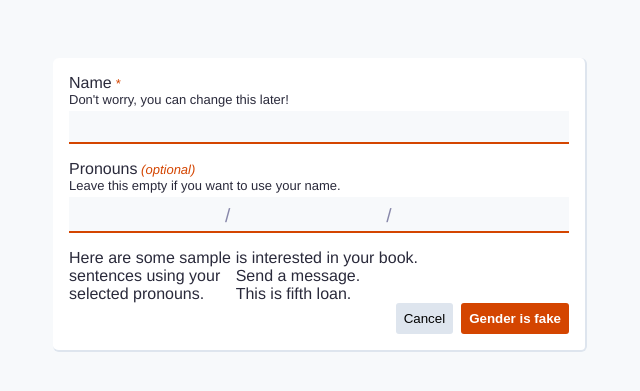
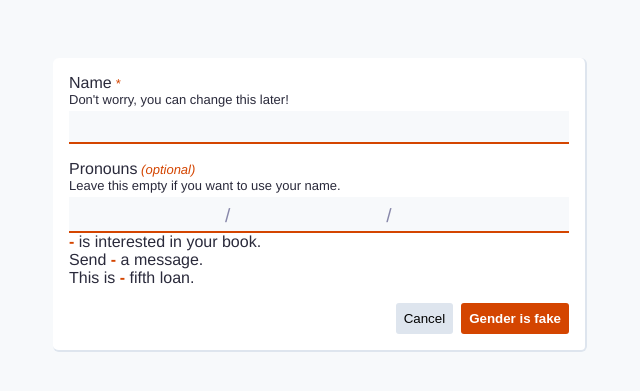
Before and after one commit to redactedjeans/pronouns, a Vue app: page / in a window 1280 px wide. Shown: the part 115-506 px from the top of the page, without its empty margins (320-960 px from the left). Built offline with nearby package versions, Linux system fonts and the light colour scheme.

Commit message:
live update of example based on inputs

```diff
--- a/src/components/PronounForm.vue
+++ b/src/components/PronounForm.vue
@@ -3,23 +3,9 @@
     <div class="form-grp required">
       <label class="form-grp-label" for="name">Name</label>
       <div class="form-grp-descr">Don't worry, you can change this later!</div>
-      <input type="text" name="name" id="name" class="input" required>
+      <input v-model="nameRaw" type="text" name="name" id="name" class="input" required>
     </div>
-    <div class="form-grp optional">
-      <label class="form-grp-label" for="pronouns">Pronouns</label>
-      <div class="form-grp-descr">Leave this empty if you want to use your name.</div>
-      <pronouns></pronouns>
-    </div>
-    <div style="display:flex;">
-      <div style="flex:1">
-        Here are some sample sentences using your selected pronouns.
-      </div>
-      <div style="flex:2">
-        <div><span class="sub"></span> is interested in your book.</div>
-        <div>Send <span class="obj"></span> a message.</div>
-        <div>This is <span class="pos"></span> fifth loan.</div>
-      </div>
-    </div>
+    <pronouns :name="name"></pronouns>
     <div class="form-grp form-btns">
       <button class="btn btn-reset" type="reset">Cancel</button>
       <button class="btn btn-submit" type="submit">Gender is fake</button>
@@ -34,11 +20,21 @@ export default {
   name: 'PronounForm',
   components: {
     Pronouns
+  },
+  data () {
+    return {
+      nameRaw: ''
+    }
+  },
+  computed: {
+    name: function() {
+      return this.nameRaw.trim()
+    }
   }
 }
 </script>
 
-<style lang="stylus" scoped>
+<style lang="stylus">
 @import '../assets/stylus/vars'
 
 // form wrapper
@@ -79,10 +75,6 @@ export default {
     flex-direction row
     justify-content end
 
-.ex .ex-pro
-  font-weight bold
-  color primary
-
 // button input
 .btn
   cursor pointer
--- a/src/components/Pronouns.vue
+++ b/src/components/Pronouns.vue
@@ -1,14 +1,60 @@
 <template>
-  <div class="input">
-    <span class="pronoun"><input type="text" class=""></span>
-    <span class="pronoun"><input type="text" class=""></span>
-    <span class="pronoun"><input type="text" class=""></span>
+  <div class="form-grp optional">
+    <label class="form-grp-label" for="pronouns">Pronouns</label>
+    <div class="form-grp-descr">Leave this empty if you want to use your name.</div>
+    <div class="input">
+      <span class="pronoun"><input v-model="subRaw" type="text" class=""></span>
+      <span class="pronoun"><input v-model="objRaw" type="text" class=""></span>
+      <span class="pronoun"><input v-model="posRaw" type="text" class=""></span>
+    </div>
+
+    <div class="ex">
+      <div><span class="ex-prn sub">{{ sub }}</span> {{sub.toLowerCase()=='they'?'are':'is'}} interested in your book.</div>
+      <div>Send <span class="ex-prn obj">{{ obj }}</span> a message.</div>
+      <div>This is <span class="ex-prn pos">{{ pos }}</span> fifth loan.</div>
+    </div>
   </div>
 </template>
 
 <script>
 export default {
-    name: 'Pronouns'
+  name: 'Pronouns',
+  props: [
+    'name'
+  ],
+  data () {
+    return {
+      subRaw: '',
+      objRaw: '',
+      posRaw: ''
+    }
+  },
+  computed: {
+    sub: function() {
+      let prn = this.subRaw.trim()
+      if (!prn) {
+        return this.name ? this.name : '-'
+      } else {
+        return prn.charAt(0).toUpperCase() + prn.slice(1)
+      }
+    },
+    obj: function() {
+      let prn = this.objRaw.trim()
+      if (!prn) {
+        return this.name ? this.name : '-'
+      } else {
+        return prn
+      }
+    },
+    pos: function() {
+      let prn = this.posRaw.trim()
+      if (!prn) {
+        return this.name ? this.name : '-'
+      } else {
+        return prn
+      }
+    },
+  }
 }
 </script>
 
@@ -34,4 +80,9 @@ export default {
       content '/'
       font-size 1.2rem
       color lighten(f-color, 50%)
+
+// examples
+.ex .ex-prn
+  font-weight bold
+  color primary
 </style>
```
